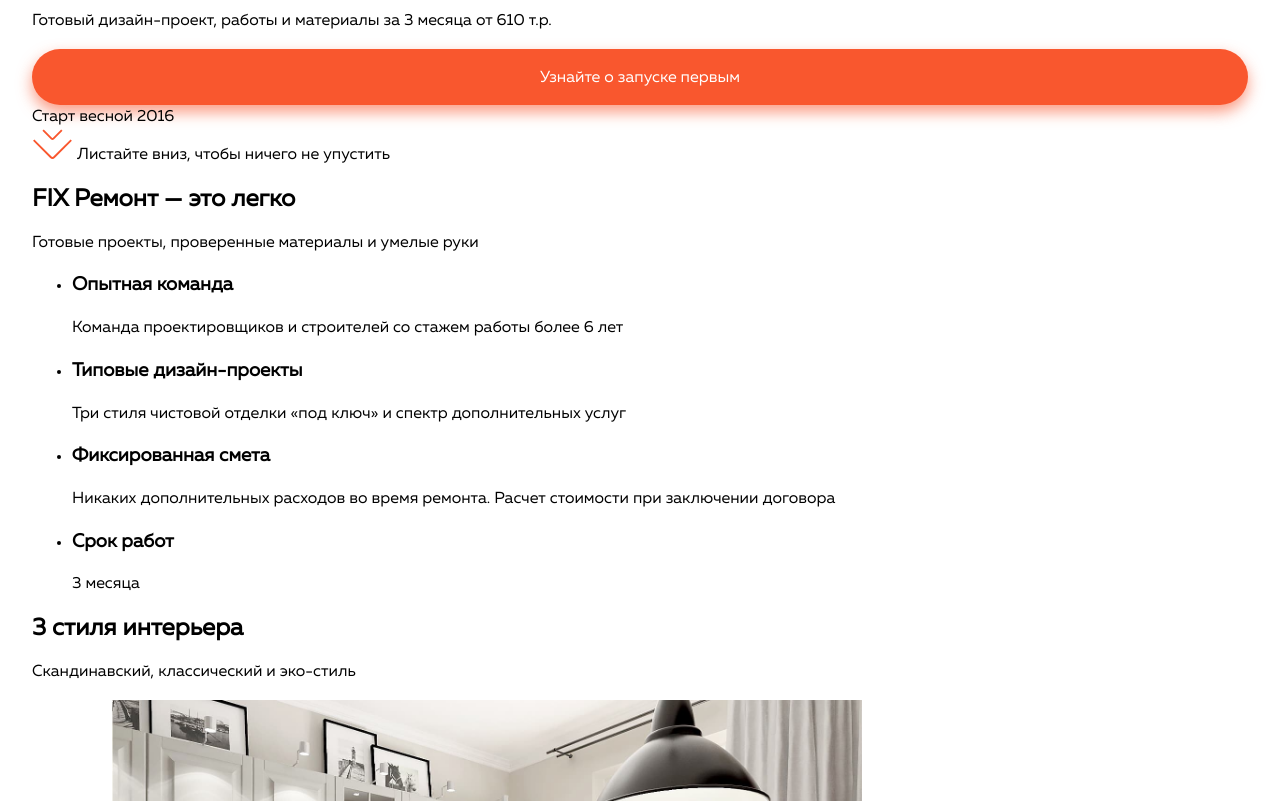
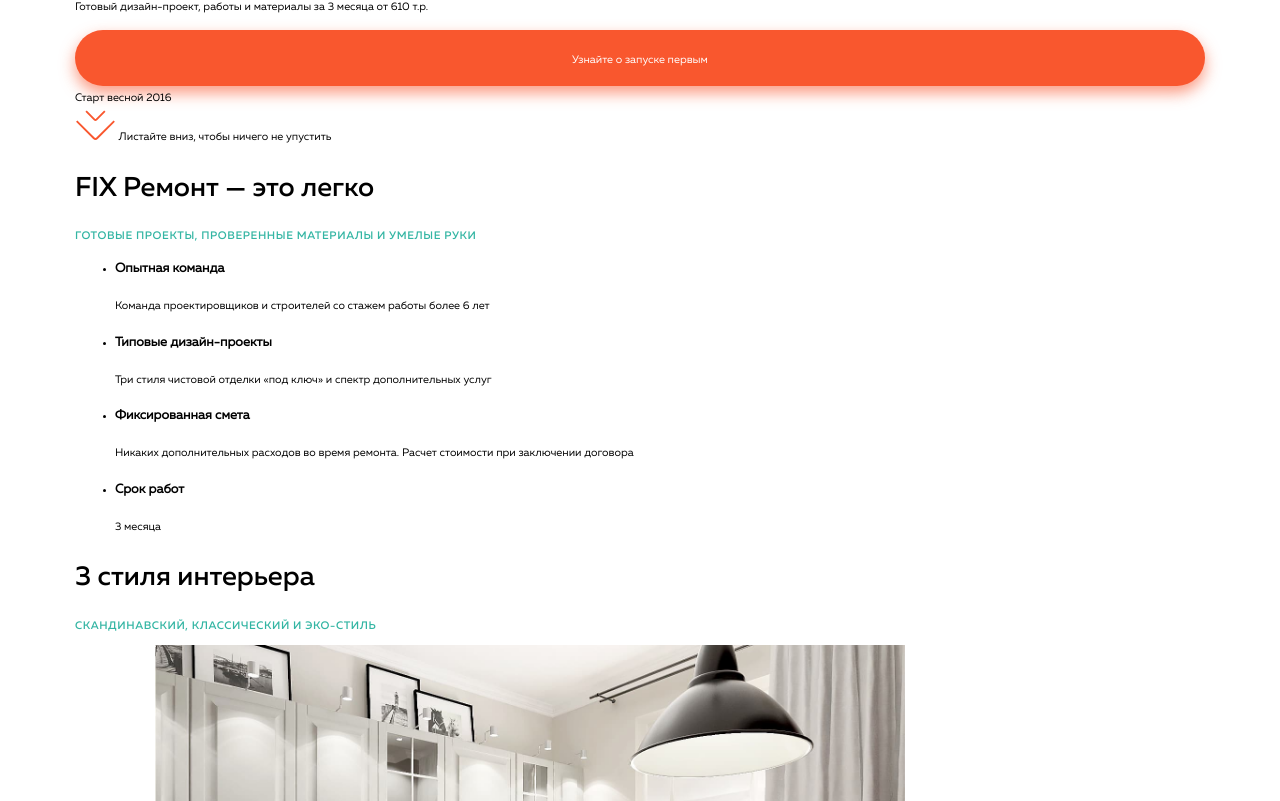
Before and after one commit to AlexBebko/m18-testing, a website: page source/index.html in a window 1280 px wide. Shown: the part 161-962 px from the top of the page. Drawn offline with nearby package versions, Linux system fonts and the light colour scheme; files that its build step writes are made by us from their sources; files whose address does not match are found by name.

Commit message:
init: добавляет scss файлы

```diff
--- a/source/index.html
+++ b/source/index.html
@@ -63,12 +63,12 @@
           </div>
         </section>
 
-        <section class="about">
+        <section class="about" id="about">
           <div class="about__wrapper container">
             <h2 class="about__title title">
               FIX Ремонт — это легко
             </h2>
-            <p class="about__description description">
+            <p class="about__description description description--green">
               Готовые проекты, проверенные материалы и умелые руки
             </p>
 
@@ -114,7 +114,7 @@
             <h2 class="examples__title title">
               3 стиля интерьера
             </h2>
-            <p class="examples__description description">
+            <p class="examples__description description description--green">
               Скандинавский, классический и эко-стиль
             </p>
             <ul class="examples__list">
@@ -155,13 +155,13 @@
           </div>
         </section>
 
-        <section class="form">
+        <section class="form" id="form">
           <div class="form__wrapper container">
             <form class="form" method="post">
               <h2 class="form__title title">
                 Узнайте о запуске сервиса первым
               </h2>
-              <p class="form__description">
+              <p class="form__description description">
                 Первым 10 клиентам стальная входная дверь в подарок
               </p>
 
@@ -197,7 +197,7 @@
           </div>
         </section>
       </main>
-      <footer class="footer">
+      <footer class="footer" id="contacts">
         <div class="footer__wrapper container">
           <ul class="footer__socials socials">
             <li class="socials__item">
--- /dev/null
+++ b/source/sass/functions.scss
@@ -0,0 +1,3 @@
+@function size($size-in-px) {
+  @return calc($size-in-px / 1880px * 100vw);
+}
--- a/source/sass/global/container.scss
+++ b/source/sass/global/container.scss
@@ -2,17 +2,5 @@
   width: 100%;
   max-width: 1920px;
   margin: 0 auto;
-  padding: 0 110px;
-
-  @include vp-1439 {
-    padding: 0 32px;
-  }
-
-  @include vp-1023 {
-    padding: 0 24px;
-  }
-
-  @include vp-767 {
-    padding: 0 16px;
-  }
+  padding: 0 size(110px);
 }
--- /dev/null
+++ b/source/sass/global/description.scss
@@ -0,0 +1,13 @@
+.description {
+  font-family: $ff-muller-reg;
+  font-size: size(16px);
+  font-weight: 400;
+  line-height: size(24px);
+  letter-spacing: 0.6px;
+  text-transform: uppercase;
+
+  &--green {
+    font-family: $ff-muller-med;
+    color: $color-sea-green;
+  }
+}
--- a/source/sass/global/reboot.scss
+++ b/source/sass/global/reboot.scss
@@ -15,7 +15,7 @@
   font-family: $ff-muller-reg;
   font-style: normal;
   font-weight: 400;
-  font-size: $fz-default;
+  font-size: size($fz-default);
   line-height: 24px;
   color: $color-default-black;
 
--- /dev/null
+++ b/source/sass/global/title.scss
@@ -0,0 +1,6 @@
+.title {
+  font-family: $ff-muller-med;
+  font-size: size(40px);
+  font-weight: 400;
+  line-height: size(50px);
+}
--- a/source/sass/style.scss
+++ b/source/sass/style.scss
@@ -10,10 +10,13 @@
 
 @import "variables";
 @import "mixins";
+@import "functions";
 @import "global/fonts";
 @import "global/reboot";
 @import "global/utils";
 @import "global/container";
+@import "global/title";
+@import "global/description";
 
 // Blocks
 // ---------------------------------
@@ -24,6 +27,10 @@
 @import "blocks/custom-toggle";
 @import "blocks/custom-select";
 @import "blocks/main-header";
+@import "blocks/intro";
+@import "blocks/about";
+@import "blocks/examples";
+@import "blocks/form";
 
 // ---------------------------------
 
```
Also changed, not shown: build/css/style.css, build/css/style.min.css, build/index.html, source/sass/blocks/about.scss (added), source/sass/blocks/contacts.scss (added), source/sass/blocks/examples.scss (added), source/sass/blocks/footer.scss (added), source/sass/blocks/form.scss (added), source/sass/blocks/socials.scss (added), 1 other file.
